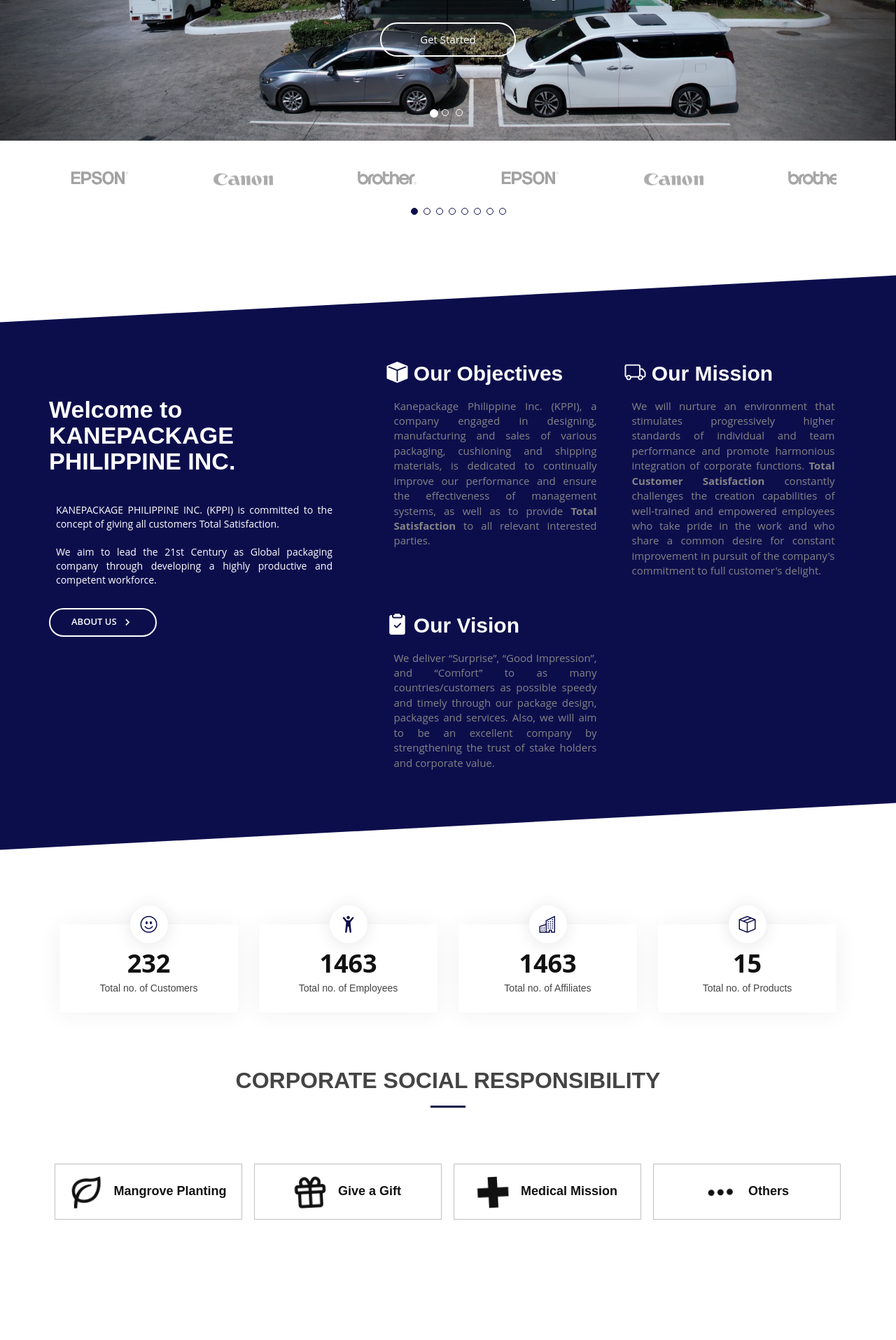
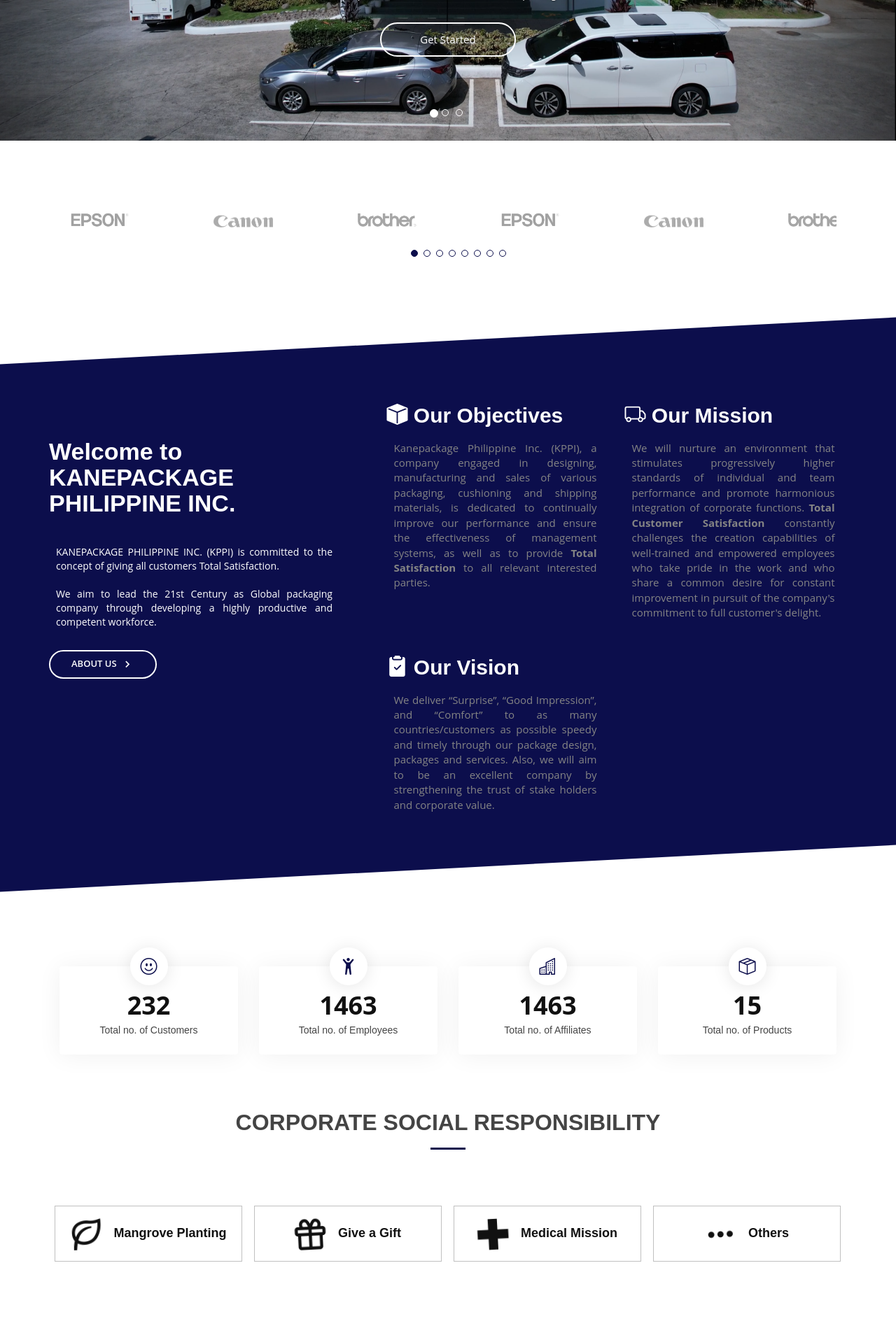
Before and after one commit to Carl-Marasigan/kppi, a PHP site: page / in a window 1280 px wide. Shown: the part 599-2514 px from the top of the page at 70% size. Run offline with PHP 8.4, Linux system fonts and the light colour scheme; some libraries are stand-ins or nearby versions.

Commit message:
Update style.css

```diff
--- a/assets/css/style.css
+++ b/assets/css/style.css
@@ -700,7 +700,7 @@ section {
 --------------------------------------------------------------*/
 
 .clients {
-  padding-top: 20px; /* Adjust as needed */
+  padding-top: 50px; /* Adjust as needed */
 }
 .clients .swiper-pagination {
   margin-top: 20px;
```
